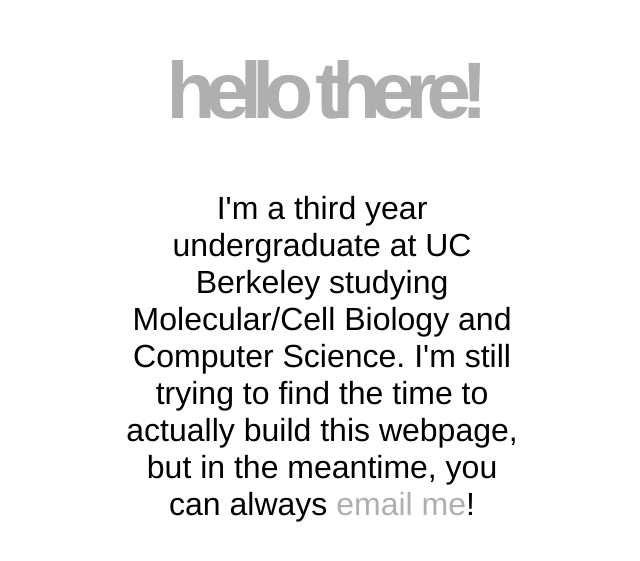
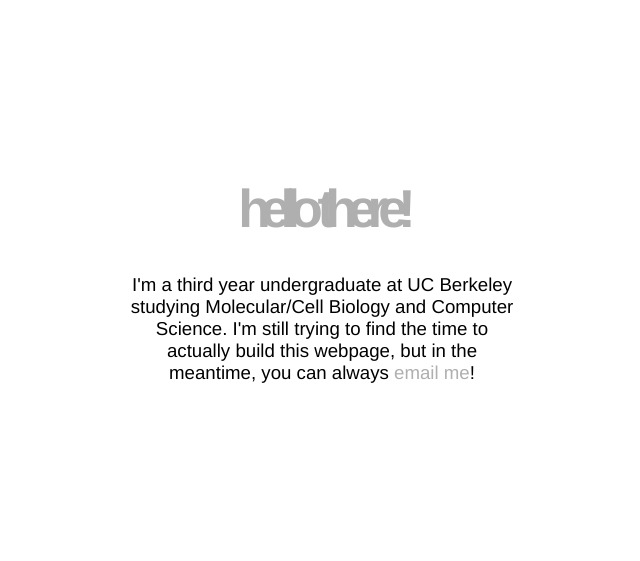
Before and after one commit to carosee/carosee.github.io, a plain HTML site: page index.html in a window 1280 px wide. Shown: the part 127-688 px from the top of the page, without its empty margins (318-958 px from the left). Drawn offline with Linux system fonts and the light colour scheme.

Commit message:
Update stylesheet.css

```diff
--- a/stylesheet.css
+++ b/stylesheet.css
@@ -3,7 +3,7 @@ color:#000000;
 background-color:#FFFFFF;
 background-attachment:fixed;
 font-family: 'helvetica';
-font-size:24pt;
+font-size:14pt;
 }
 
 .content {
@@ -23,7 +23,7 @@ a {
 
 h1 {
   font-family: 'helvetica';
-  font-size: 60pt;
+  font-size: 40pt;
   letter-spacing:-10px;
   text-transform:lowercase;
   color:#AFAFAF;
```
